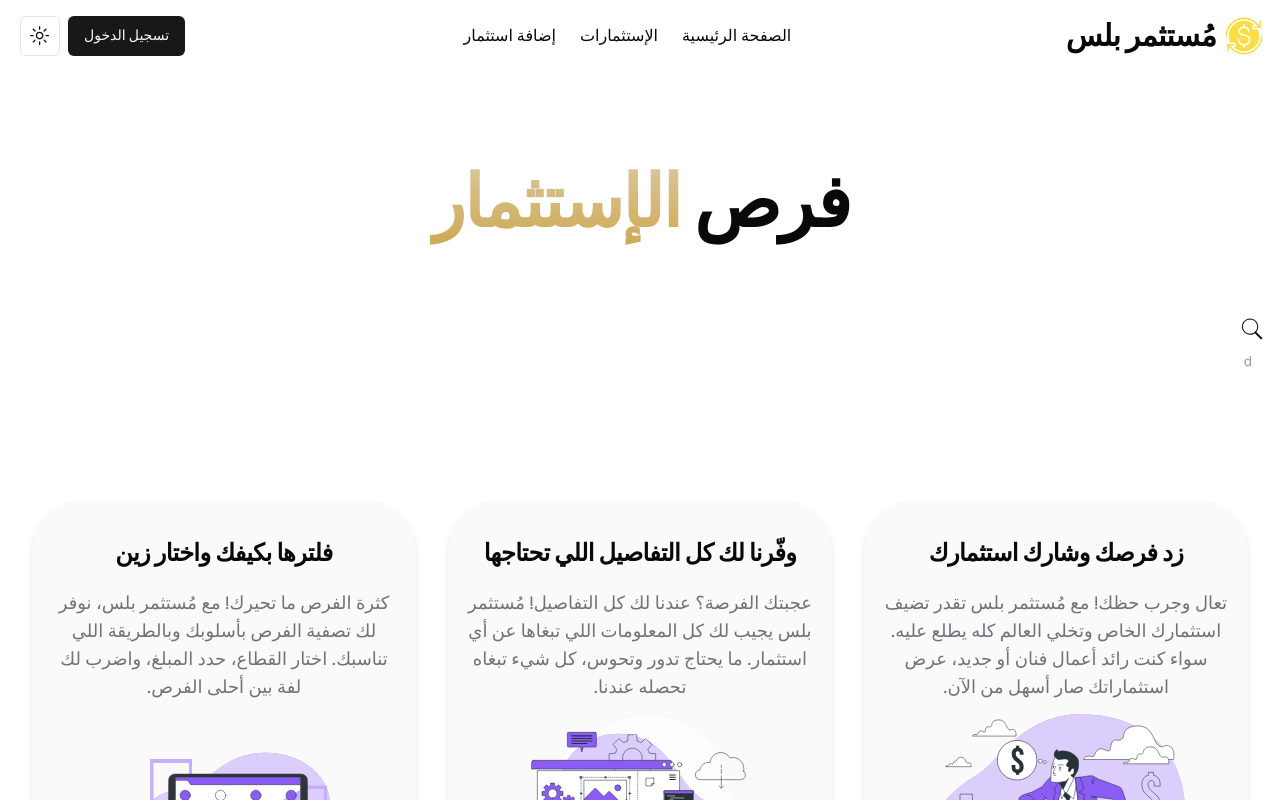
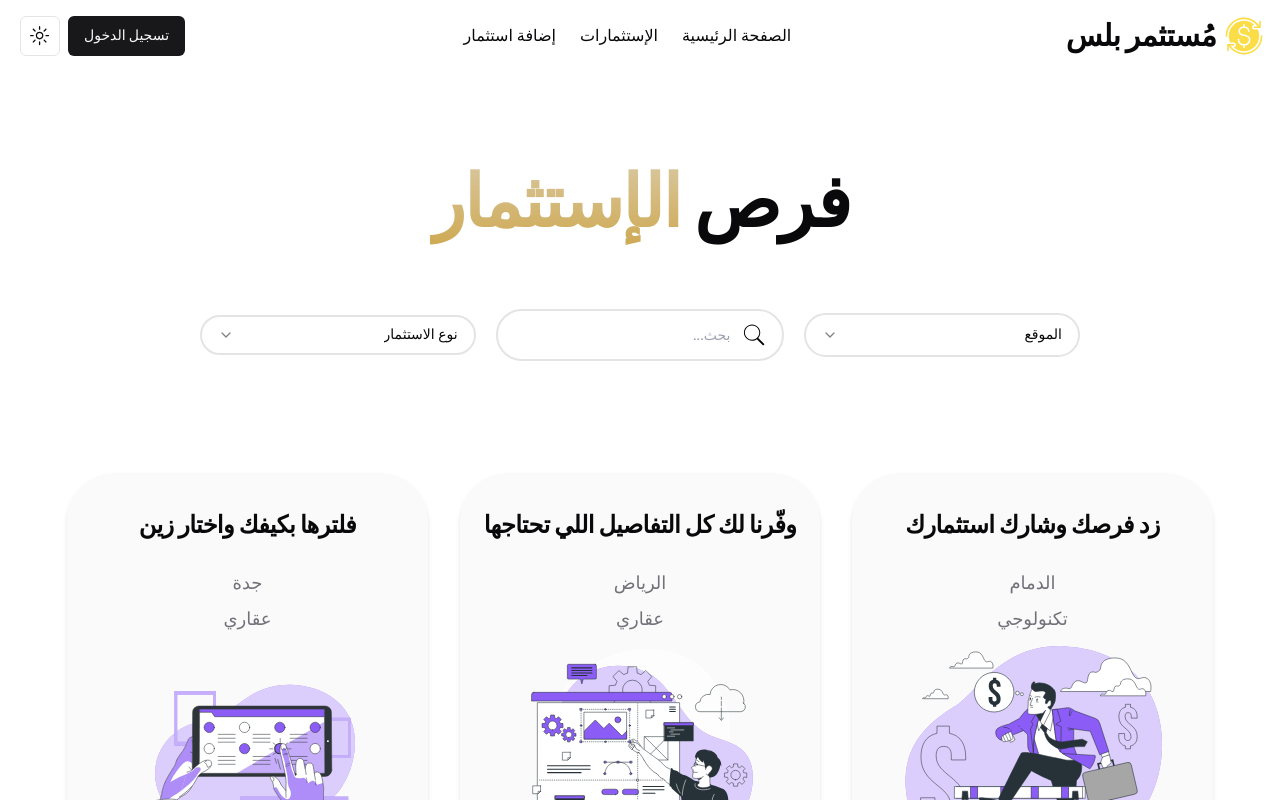
Before and after one commit to HassanAlabdulal/Mostathmer-plus, a Next.js app: page /investments in a window 1280 px wide. Shown: the top 800 px of the page. Built offline with nearby package versions, Linux system fonts and the light colour scheme.

Commit message:
feat: create filters in investments page

```diff
--- a/app/investments/page.tsx
+++ b/app/investments/page.tsx
@@ -1,3 +1,6 @@
+"use client";
+
+import React, { useState } from "react";
 import { Button } from "@/components/ui/button";
 import { Input } from "@/components/ui/input";
 import Image from "next/image";
@@ -9,42 +12,72 @@ import {
   CardTitle,
 } from "@/components/ui/card";
 
-interface FeaturesProps {
+import {
+  Select,
+  SelectContent,
+  SelectItem,
+  SelectTrigger,
+  SelectValue,
+} from "@/components/ui/select";
+
+interface InvestmentsProps {
   title: string;
-  description: string;
-  featuresImage: string;
+  investmentLocation: string;
+  investmentImage: string;
+  investmentType: string;
 }
 
-const features: FeaturesProps[] = [
+const investments: InvestmentsProps[] = [
   {
     title: "زد فرصك وشارك استثمارك ",
-    description:
-      "تعال وجرب حظك! مع مُستثمر بلس تقدر تضيف استثمارك الخاص وتخلي العالم كله يطلع عليه. سواء كنت رائد أعمال فنان أو جديد، عرض استثماراتك صار أسهل من الآن.",
-    featuresImage: "/assets/share.svg",
+    investmentLocation: " الدمام",
+    investmentImage: "/assets/share.svg",
+    investmentType: "تكنولوجي",
   },
   {
     title: " وفّرنا لك كل التفاصيل اللي تحتاجها",
-    description:
-      " عجبتك الفرصة؟ عندنا لك كل التفاصيل! مُستثمر بلس يجيب لك كل المعلومات اللي تبغاها عن أي استثمار. ما يحتاج تدور وتحوس، كل شيء تبغاه تحصله عندنا.",
-    featuresImage: "/assets/details.svg",
+    investmentLocation: " الرياض",
+    investmentImage: "/assets/details.svg",
+    investmentType: "عقاري",
   },
   {
     title: " فلترها بكيفك واختار زين",
-    description:
-      " كثرة الفرص ما تحيرك! مع مُستثمر بلس، نوفر لك تصفية الفرص بأسلوبك وبالطريقة اللي تناسبك. اختار القطاع، حدد المبلغ، واضرب لك لفة بين أحلى الفرص. ",
-    featuresImage: "/assets/filter.svg",
+    investmentLocation: " جدة",
+    investmentImage: "/assets/filter.svg",
+    investmentType: "عقاري",
   },
   //   {
   //     title: " راقب الصرف لحظة بلحظة",
-  //     description: " اعرف قيمة ريالك حول العالم! بسرعة وسهولة. ",
-  //     featuresImage: "/assets/home.svg",
+  //     investmentLocation: " اعرف قيمة ريالك حول العالم! بسرعة وسهولة. ",
+  //     investmentImage: "/assets/home.svg",
   //     dataAos: "fade-up",
   //   },
 ];
-export default function investments() {
+
+export default function Investments() {
+  // States for managing the search query, location, and investment type
+  const [searchQuery, setSearchQuery] = useState("");
+  const [locationFilter, setLocationFilter] = useState("");
+  const [typeFilter, setTypeFilter] = useState("");
+
+  // Debugging statement to check the current filter states
+  console.log({ searchQuery, locationFilter, typeFilter });
+
+  // Function to filter investments based on search query, location, and type
+  const filteredInvestments = investments.filter(
+    (investment) =>
+      investment.title.toLowerCase().includes(searchQuery.toLowerCase()) &&
+      (locationFilter === "all" ||
+        locationFilter === "" ||
+        investment.investmentLocation.trim() === locationFilter.trim()) &&
+      (typeFilter === "all" ||
+        typeFilter === "" ||
+        investment.investmentType === typeFilter)
+  );
+
   return (
     <>
-      <main className="min-h-screen w-full flex justify-center items-start mt-36 ">
+      <main className="min-h-screen w-full flex justify-center items-start mt-36">
         <section className="flex flex-col justify-center items-center gap-8 md:gap-12">
           <h2 className="md:text-7xl font-bold md:leading-relaxed leading-normal tracking-tight text-3xl text-center">
             فرص{" "}
@@ -53,8 +86,25 @@ export default function investments() {
             </span>
           </h2>
 
-          <div className="flex w-full flex-col gap-5 md:flex-row">
-            <div className="flex-center min-h-[54px] w-full overflow-hidden rounded-full bg-grey-50 px-4 py-2">
+          <div className="flex min-w-1/2 justify-center items-center flex-col gap-5 md:flex-row">
+            {/* Location Filter */}
+            <Select
+              onValueChange={(value) => setLocationFilter(value)}
+              defaultValue=""
+            >
+              <SelectTrigger className="w-[280px] border-2 px-4 py-5 rounded-full dark:bg-[#121212]">
+                <SelectValue placeholder="الموقع" />
+              </SelectTrigger>
+              <SelectContent>
+                {/* Dynamically generate SelectItem based on your data */}
+                <SelectItem value="all">الكل</SelectItem>
+                <SelectItem value="الرياض">الرياض</SelectItem>
+                <SelectItem value="جدة">جدة</SelectItem>
+                <SelectItem value="الدمام">الدمام</SelectItem>
+              </SelectContent>
+            </Select>
+
+            <div className="flex items-center justify-center  w-1/3 overflow-hidden rounded-full border-2 dark:bg-[#121212] px-4 py-1">
               <Image
                 src="/assets/search.svg"
                 alt="search"
@@ -63,18 +113,39 @@ export default function investments() {
               />
               <Input
                 type="text"
-                placeholder="d"
-                // onChange={(e) => setQuery(e.target.value)}
-                className="p-regular-16 border-0 bg-grey-50 outline-offset-0 placeholder:text-grey-500 focus:border-0 focus-visible:ring-0 focus-visible:ring-offset-0"
+                placeholder="بحث..."
+                onChange={(e) => setSearchQuery(e.target.value)}
+                className="p-regular-16 border-0  dark:bg-[#121212] outline-offset-0 placeholder:text-grey-500 focus:border-0 focus-visible:ring-0 focus-visible:ring-offset-0"
               />
             </div>
-            {/* <CategoryFilter /> */}
+            {/* Investment Type Filter using shadcn Select */}
+            <Select
+              onValueChange={(value) => setTypeFilter(value)}
+              defaultValue=""
+            >
+              <SelectTrigger className="w-[280px] border-2 px-4 py-2 rounded-full dark:bg-[#121212]">
+                <SelectValue placeholder="نوع الاستثمار" />
+              </SelectTrigger>
+              <SelectContent>
+                {/* Dynamically generate SelectItem based on your data */}
+                <SelectItem value="all">الكل</SelectItem>
+
+                <SelectItem value="عقاري">عقاري</SelectItem>
+                <SelectItem value="تكنولوجي">تكنولوجي</SelectItem>
+                <SelectItem value="مالي">مالي</SelectItem>
+              </SelectContent>
+            </Select>
           </div>
 
-          <section id="features" className="container py-16 space-y-8">
+          <section id="investments" className="container py-16 space-y-8">
             <div className="grid md:grid-cols-3 lg:grid-cols-3 sm:grid-cols-1 gap-8">
-              {features.map(
-                ({ title, description, featuresImage }: FeaturesProps) => (
+              {filteredInvestments.map(
+                ({
+                  title,
+                  investmentLocation,
+                  investmentImage,
+                  investmentType,
+                }) => (
                   <Card
                     key={title}
                     className="bg-[#fafafa] hover:bg-[#f1f1f1] dark:bg-[#121212] border-0 dark:hover:bg-[#27272a] transition-all max-w-[470px] duration-400 shadow-md  rounded-[3rem]"
@@ -83,13 +154,16 @@ export default function investments() {
                       <CardTitle className=" text-center ">{title}</CardTitle>
                     </CardHeader>
 
+                    <CardDescription className=" text-lg text-center my-2 mx-4">
+                      {investmentLocation}
+                    </CardDescription>
                     <CardDescription className=" text-lg text-center mx-4">
-                      {description}
+                      {investmentType}
                     </CardDescription>
 
                     <CardFooter>
                       <img
-                        src={featuresImage}
+                        src={investmentImage}
                         alt="About features"
                         className="w-[200px] lg:w-[270px] mx-auto"
                       />
```
